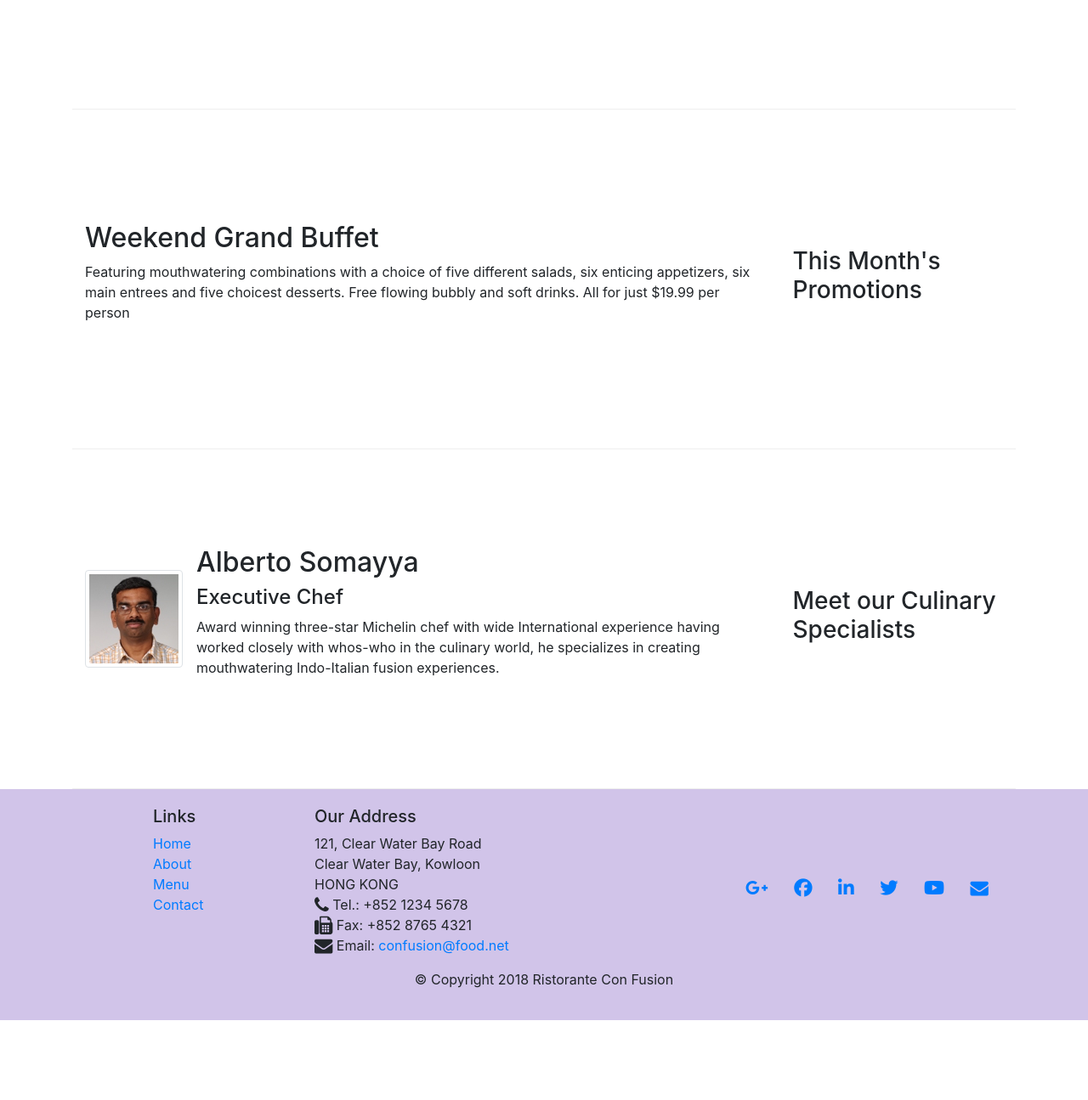
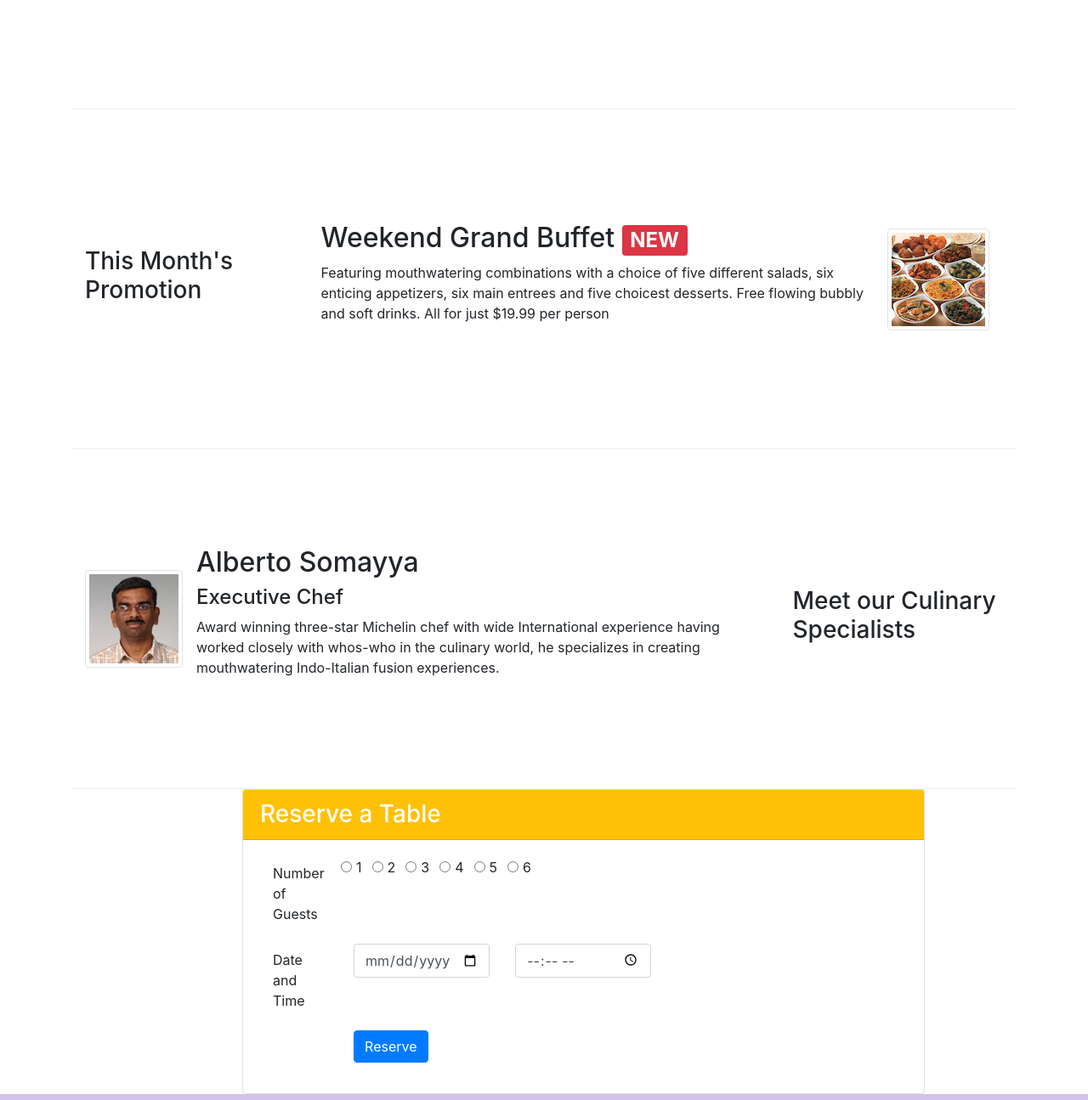
Before and after one commit to SMAmmar/bootstrap, a website: page index.html in a window 1280 px wide. Shown: the part 605-1900 px from the top of the page at 85% size. Before the commit the page ends 1806 px from the top, so only its background shows below. Drawn offline with nearby package versions, Linux system fonts and the light colour scheme.

Commit message:
Assignement 2 almost done
30/9/19

```diff
--- a/index.html
+++ b/index.html
@@ -74,14 +74,18 @@
             </div>
         </div>
 
-
-        <div class="row row-content align-items-center">
-            <div class="col-12 col-sm-4 order-sm-last col-md-3">
-                <h3>This Month's Promotions</h3>
+ <div class="row row-content align-items-center">
+            <div class="col-12 col-sm-4 order-sm-first col-md-3">
+                <h3>This Month's Promotion</h3>
             </div>
-            <div class="col col-sm order-sm-first col-md">
-                <h2>Weekend Grand Buffet</h2>
-                <p>Featuring mouthwatering combinations with a choice of five different salads, six enticing appetizers, six main entrees and five choicest desserts. Free flowing bubbly and soft drinks. All for just $19.99 per person </p>
+            <div class="col col-sm order-sm-last col-md">
+               <div class="media">
+  <div class="media-body">
+    <h2 class="mt-0">Weekend Grand Buffet <span class="badge badge-danger">NEW</span></h2>
+   <p class="d-none d-sm-block">Featuring mouthwatering combinations with a choice of five different salads, six enticing appetizers, six main entrees and five choicest desserts. Free flowing bubbly and soft drinks. All for just $19.99 per person </p>
+  </div>
+  <img class="d-flex mr-3 img-thumbnail align-self-center" src="img/buffet.png" alt="buffet">
+</div>
             </div>
         </div>
 
@@ -108,6 +112,78 @@
 
             </div>
         </div>
+
+         <div class="col-6 col-sm-9 offset-md-2 ">
+                <div class="card">
+                    <h3 class="card-header bg-warning text-white">Reserve a Table</h3>
+                    <div class="card-body">
+                         <div class="col-12 col-md-9">
+                <form>
+     <div class="form-group row">
+                <label for="Number of Guests" class="col-md-2 col-form-label">Number of Guests</label>
+          <div class="col-md-10">
+             <div class="row">
+         <!-- Material inline 1 -->
+<div class="form-check form-check-inline">
+  <input type="radio" class="form-check-input" id="materialInline1" name="inlineMaterialRadiosExample">
+  <label class="form-check-label" for="materialInline1">1</label>
+</div>
+
+<!-- Material inline 2 -->
+<div class="form-check form-check-inline">
+  <input type="radio" class="form-check-input" id="materialInline2" name="inlineMaterialRadiosExample">
+  <label class="form-check-label" for="materialInline2">2</label>
+</div>
+
+<!-- Material inline 3 -->
+<div class="form-check form-check-inline">
+  <input type="radio" class="form-check-input" id="materialInline3" name="inlineMaterialRadiosExample">
+  <label class="form-check-label" for="materialInline3">3</label>
+</div>
+
+<!-- Material inline 4 -->
+<div class="form-check form-check-inline">
+  <input type="radio" class="form-check-input" id="materialInline1" name="inlineMaterialRadiosExample">
+  <label class="form-check-label" for="materialInline1">4</label>
+</div>
+
+<!-- Material inline 5 -->
+<div class="form-check form-check-inline">
+  <input type="radio" class="form-check-input" id="materialInline2" name="inlineMaterialRadiosExample">
+  <label class="form-check-label" for="materialInline2">5</label>
+</div>
+
+<!-- Material inline 6 -->
+<div class="form-check form-check-inline">
+  <input type="radio" class="form-check-input" id="materialInline3" name="inlineMaterialRadiosExample">
+  <label class="form-check-label" for="materialInline3">6</label>
+</div>
+               </div>
+              </div>
+      </div>
+
+        <div class="form-group row">
+                <label for="dateandtime" class="col-12 col-md-2 col-form-label">Date and Time</label>
+                  <div class="col-6 col-md-4">
+                     <input type="date" class="form-control" id="date"
+                          placeholder="Date" >
+                  </div>
+                 <div class="col-6 col-md-4">
+                     <input type="time" class="form-control" id="time"
+                          placeholder="Time">
+                  </div>
+                </div>
+
+                  <div class="form-group row">
+                        <div class="offset-md-2 col-md-10">
+                            <button type="submit" class="btn btn-primary">Reserve</button>
+                        </div>
+                    </div>
+                </form>
+            </div>
+                    </div>
+                </div>
+            </div>
     </div>
 
     <footer class="footer">
```
Also changed, not shown: aboutus.html (+1 -1 lines), contactus.html (+3 -1 lines), css/styles.css (line endings or trailing spaces).
